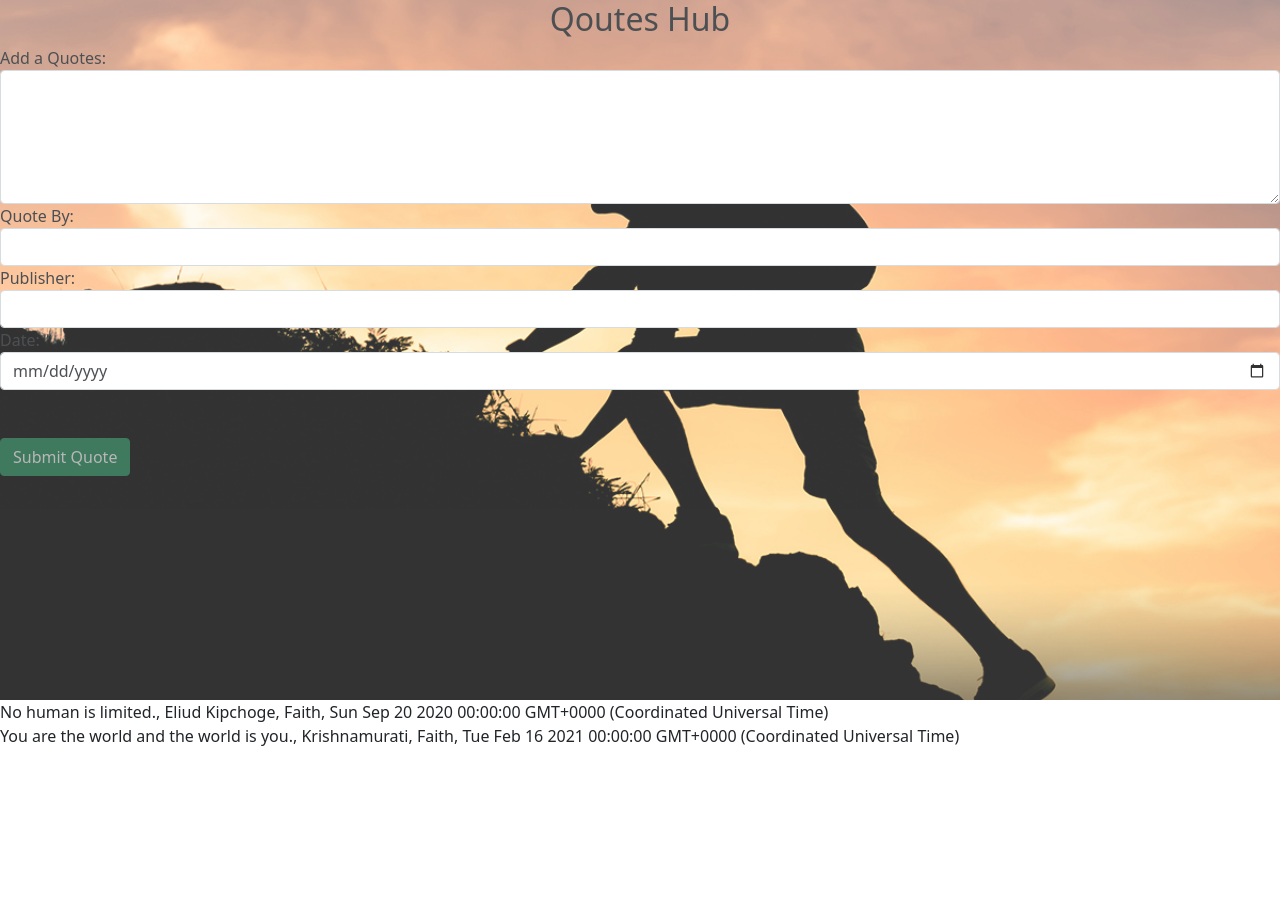
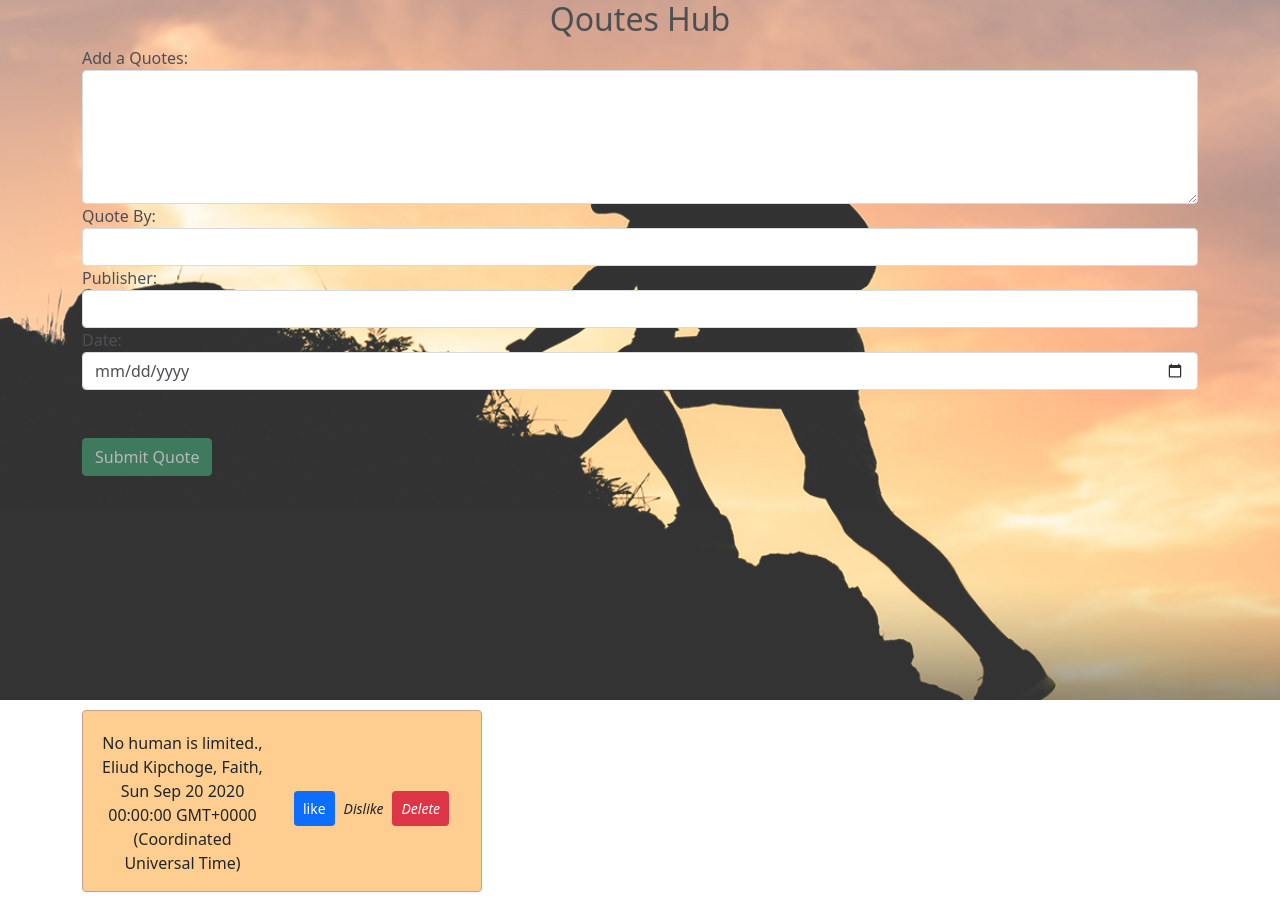
Before and after one commit to faithremo/My-Diary, an Angular app: page / in a window 1280 px wide. Shown: the top 905 px of the page. Before the commit the page ends 800 px from the top, so only its background shows below. Built offline with nearby package versions, Linux system fonts and the light colour scheme.

Commit message:
add like buttons and styles to the cards

```diff
--- a/src/app/form/form.component.html
+++ b/src/app/form/form.component.html
@@ -1,7 +1,7 @@
 <div class="landingPage" style="background-image: url(../../assets/Motivation.jpg); background-repeat: no-repeat; background-size: cover; background-position: center; min-height: 700px; opacity: 0.8;">
     <h2 class="text-center">Qoutes Hub</h2>
 
-    <form (ngSubmit)="submitQuote()" #quoteForm="ngForm">
+    <form (ngSubmit)="submitQuote()" #quoteForm="ngForm" class="container">
     <div class="form-group" >
         <label for="quotes">Add a Quotes:</label>
         <textarea class="form-control" id="quotes" [(ngModel)]="newQuote.quotes" name="quotes" #quotes="ngModel"  required rows="5"></textarea>
--- a/src/app/qoute/qoute.component.css
+++ b/src/app/qoute/qoute.component.css
@@ -0,0 +1,24 @@
+
+div{
+    padding-top: 10px;
+}
+
+.card{
+    display: grid;
+    grid-template-columns: 1.2fr 1.2fr;
+    border: solid 1px rgb(200,159,142);
+    background-color: #fece90;
+    margin-bottom: 5px;
+    text-align: center;
+}
+
+button{
+    height: 35px;
+    margin-top: 60px;
+}
+
+#card{
+    display: table-cell;
+    vertical-align: middle;
+
+}
--- a/src/app/qoute/qoute.component.html
+++ b/src/app/qoute/qoute.component.html
@@ -1,5 +1,17 @@
 <app-form (addQuote)="uploadQuote($event)"></app-form>
-<div *ngFor='let quote of quotes'>
-    {{quote.quotes}}, {{ quote.name }}, {{ quote.publisher }}, {{ quote.postdate}}
+<div class="container" id="allcards" *ngFor='let quote of quotes'>
 
-  </div>
+    <div class="card" style="width: 25rem;">
+        <div class="card-body">
+            {{quote.quotes}}, {{ quote.name }}, {{ quote.publisher }}, {{ quote.postdate}}
+        </div>
+
+        <div class="container-fluid d-flex" id="buttons">
+            <button class="btn btn-sm btn-primary "> <i class="fa fa-thumbs-up" id="like"></i>like</button>
+            <button class="btn btn-sm warning " id="hate"> <i class="fas fa-thumbs-down"
+                    id="dislike">Dislike</i></button>
+            <button class="btn btn-sm btn-danger ml-2" id="del"><i class="fa fa-trash" id="delete">Delete</i></button>
+        </div>
+    </div>
+
+</div>
```
